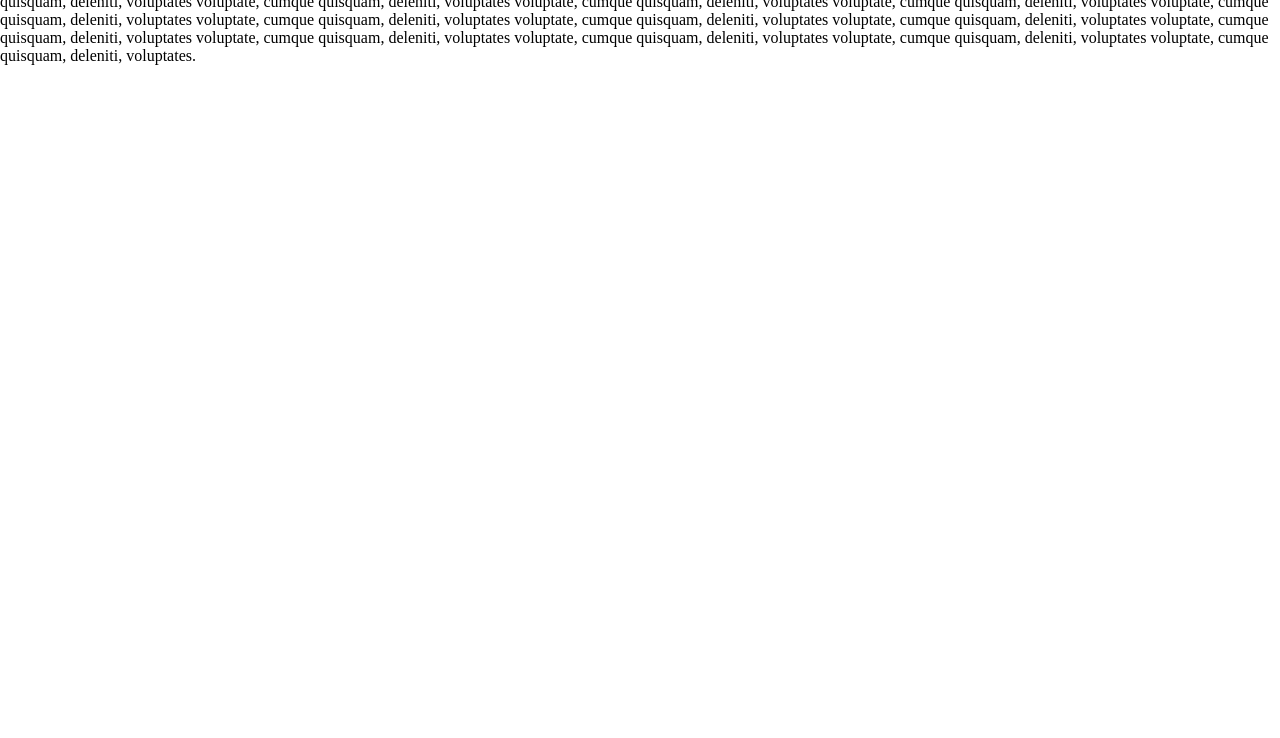
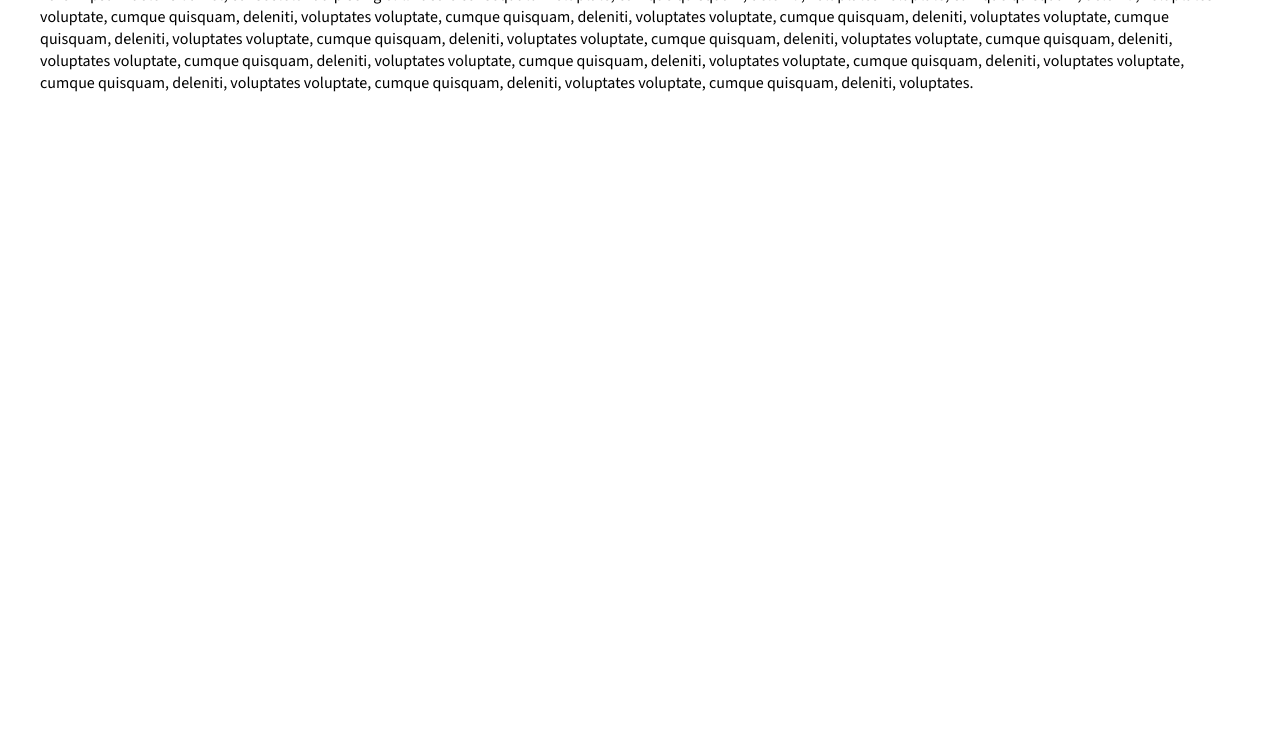
Before and after one commit to GhostHallo/responsive-website, a plain HTML site: page index.html in a window 1280 px wide. Shown: the part 62-800 px from the top of the page. Drawn offline with Linux system fonts and the light colour scheme.

Commit message:
Add global styles

```diff
--- a/index.html
+++ b/index.html
@@ -6,8 +6,17 @@
     <title>Mythos</title>
     <link rel="stylesheet" href="/style.css">
     <script src="/script.js" defer></script>
+    <link rel="icon" type="image/png" href="/favicon-96x96.png" sizes="96x96" />
+<link rel="icon" type="image/svg+xml" href="/favicon.svg" />
+<link rel="shortcut icon" href="/favicon.ico" />
+<link rel="apple-touch-icon" sizes="180x180" href="/apple-touch-icon.png" />
+<link rel="manifest" href="/site.webmanifest" />
 </head>
 <body>
+    <div class="wrapper">
+
+
+
         <h1>Lorem ipsum color sit amet.</h1>
         <p>Lorem ipsum dolor sit amet, consectetur adipiscing elit. Facere
         consequatur voluptate, cumque quisquam, deleniti, voluptates
@@ -23,6 +32,7 @@
         deleniti, voluptates voluptate, cumque quisquam, deleniti, voluptates.
 
     </p>
+    </div>
 
 
 </body>
--- a/style.css
+++ b/style.css
@@ -1,10 +1,63 @@
-*, *: ::before, *: ::after {
+/*Colors */
+
+/* source-sans-3-regular - latin */
+@font-face {
+  font-display: swap; /* Check https://developer.mozilla.org/en-US/docs/Web/CSS/@font-face/font-display for other options. */
+  font-family: 'Source Sans 3';
+  font-style: normal;
+  font-weight: 400;
+  src: url('/fonts/source-sans-3-v19-latin-regular.woff2') format('woff2'); /* Chrome 36+, Opera 23+, Firefox 39+, Safari 12+, iOS 10+ */
+}
+/* source-sans-3-700 - latin */
+@font-face {
+  font-display: swap; /* Check https://developer.mozilla.org/en-US/docs/Web/CSS/@font-face/font-display for other options. */
+  font-family: 'Source Sans 3';
+  font-style: normal;
+  font-weight: 700;
+  src: url('/fonts/source-sans-3-v19-latin-700.woff2') format('woff2'); /* Chrome 36+, Opera 23+, Firefox 39+, Safari 12+, iOS 10+ */
+}
+:root {}
+    --c-white: hsl(0, 0%, 100%);
+    --c-purple: hsl(232, 58%, 55%);
+    --c-grey-dark: hsl(233, 14%, 25%);
+    --c-teal: hsl(180, 100%, 42%);
+    --c-transparent: transparent;
+    --c-magenta: hsl(320, 85%, 41%);
+
+
+    --color-main-background: var(--c-white);
+    --color-text-dark: var(--c-grey-dark);
+    --color-text-light: var(--c-white);
+    --color-hero-background: var(--c-purple);
+    --color-button-primary-background: var(--c-teal);
+    --color-button-primary-text-color: var(--c-grey-dark)
+    --color-button-secondary-background: var(--c-transparent);
+    --color-button-secondary-border: var(--cc-white);
+    --color-button-secondary-text-color: var(--c-white);
+    --color-fullwidth-bg: var(--c-magenta);
+
+
+
+
+
+
+
+
+
+*,
+*::before,
+::after {
   box-sizing: border-box;
 }
 
 
 * {
   margin: 0;
+
+}
+
+body {
+    font-family: "Source Sans 3", Arial, Helvetica, sans-serif;
 
 }
 
@@ -19,3 +72,9 @@ svg {
     max-width: 100%;
     display: block;
 }
+
+
+.wrapper {
+    width: min(calc(100% - 48px), calc(1200 /  16 * 1rem));
+    margin-inline: auto;
+}
```
Also changed, not shown: apple-touch-icon.png (added), favicon-96x96.png (added), favicon.ico (added), favicon.svg (added), fonts/source-sans-3-v19-latin-700.woff2 (added), fonts/source-sans-3-v19-latin-regular.woff2 (added), site.webmanifest (added), web-app-manifest-192x192.png (added), web-app-manifest-512x512.png (added). Lines whose indentation alone changed are shown as unchanged.
